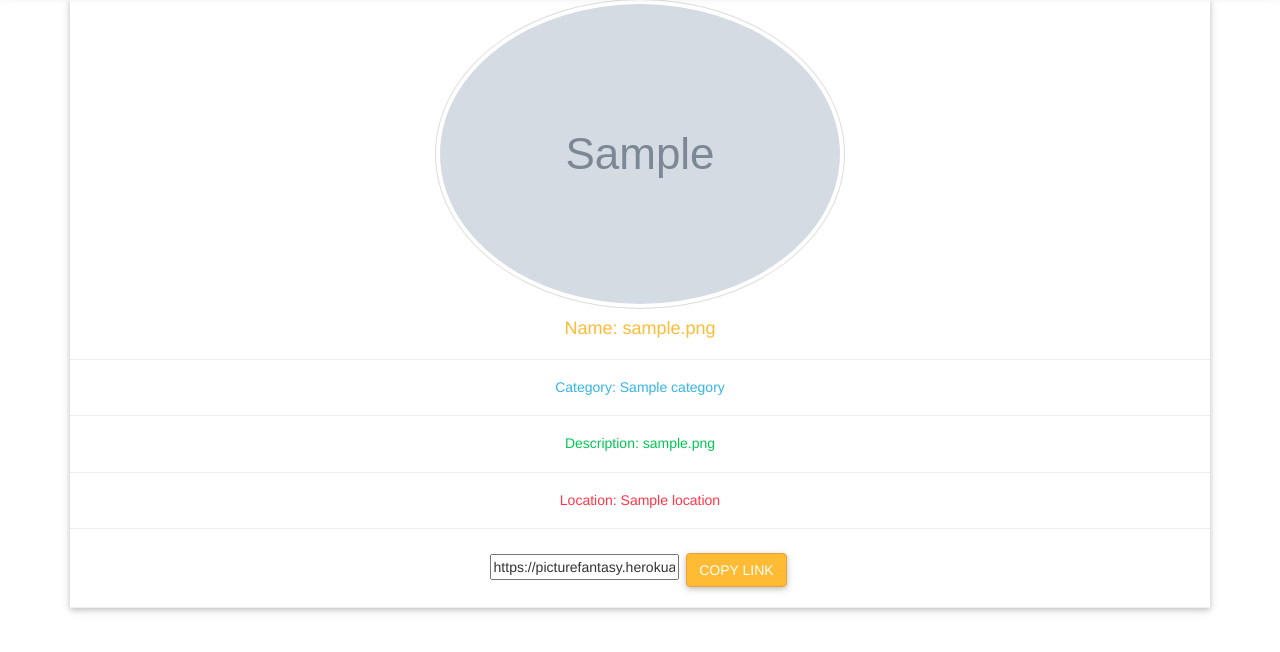
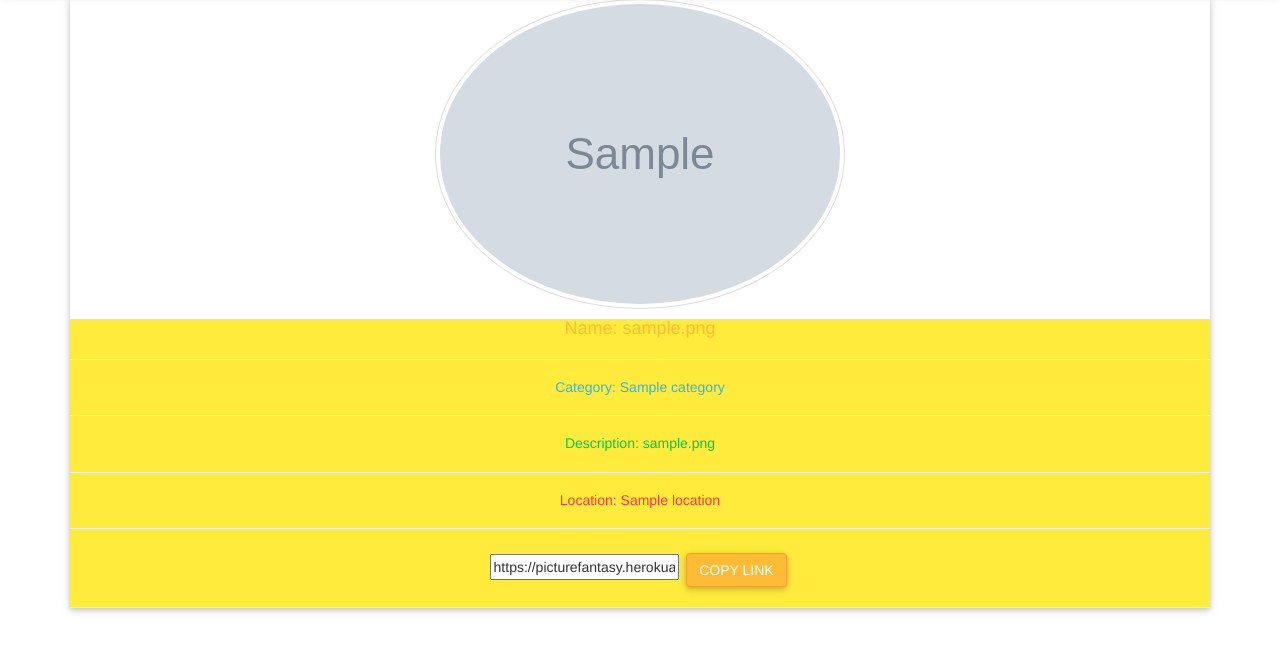
Before and after one commit to ange123ux/personal-gallery, a Django app: page /image/1 in a window 1280 px wide. Shown: the part 61-713 px from the top of the page. Run offline with Django 3.2, Linux system fonts and the light colour scheme; tables that the repository leaves empty hold one stand-in row (values such as "Sample post"); grey boxes marked "Sample" are stand-in pictures; some libraries are stand-ins or nearby versions.

```diff
--- a/display/templates/image.html
+++ b/display/templates/image.html
@@ -11,7 +11,7 @@
         <div class="mask waves-effect waves-light rgba-white-slight"></div>
       </a>
     </div>
-    <div class="card-reveal ee9595">
+    <div class="card-reveal yellow">
       <!--Content-->
       <div class="content text-center">
         <h4 class="card-title text-warning">Name: {{images.image_name}}<i class="fa fa-close"></i></h4>
```
